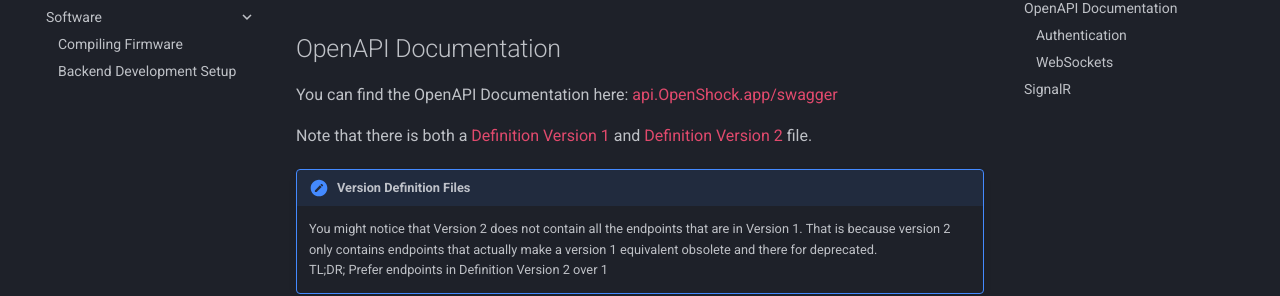
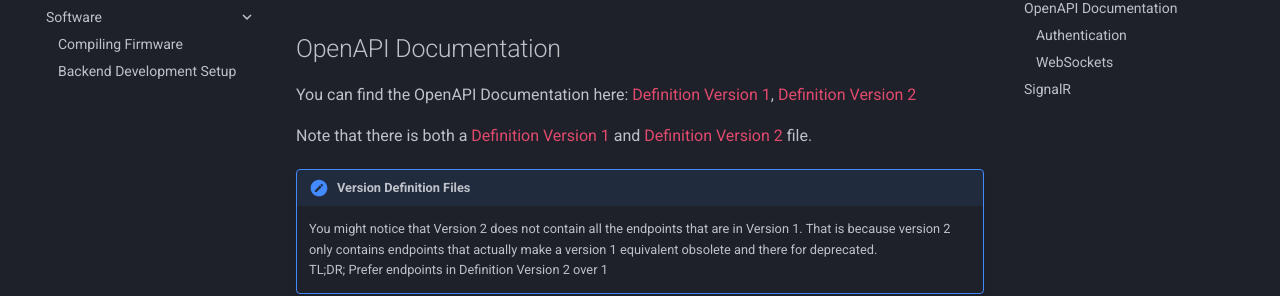
Before and after one commit to OpenShock/Wiki, an MkDocs documentation site: the page built from docs/dev/index.md, in a window 1280 px wide and 900 px high, scrolled down 638 px. Shown: the part 175-471 px from the top of the window. Built offline with MkDocs 1.6.1 and Material for MkDocs 9.7.7, drawn with Linux system fonts in a browser that asks for light colours; comment, search, counter and statistics services are not loaded.

Commit message:
Point to scalar for OpenAPI docs

```diff
--- a/docs/dev/index.md
+++ b/docs/dev/index.md
@@ -15,7 +15,7 @@
 
 ## OpenAPI Documentation
 
-You can find the OpenAPI Documentation here: [api.OpenShock.app/swagger](https://api.openshock.app/swagger)
+You can find the OpenAPI Documentation here: [Definition Version 1](https://api.openshock.app/scalar/1), [Definition Version 2](https://api.openshock.app/scalar/2)
 
 Note that there is both a [Definition Version 1](https://api.openshock.app/swagger/1/swagger.json) and [Definition Version 2](https://api.openshock.app/swagger/2/swagger.json) file.
 
```
